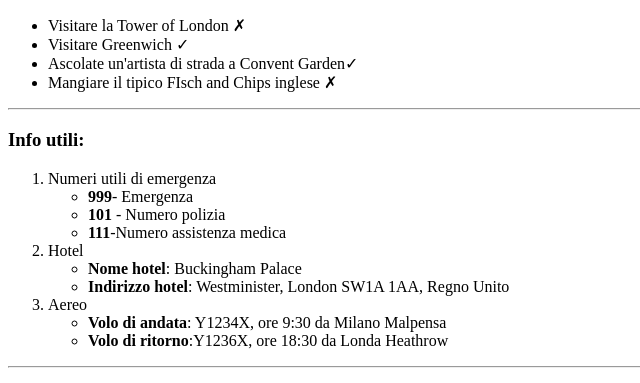
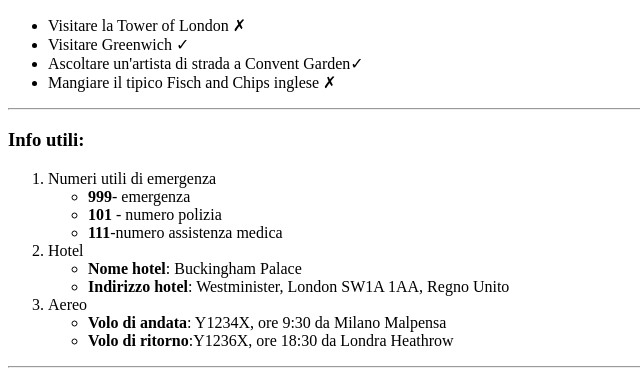
Before and after one commit to HiranyaRanawaka99/html-london-trip, a plain HTML site: page index.html in a window 1280 px wide. Shown: the part 342-725 px from the top of the page, 0-640 px from the left. Drawn offline with Linux system fonts and the light colour scheme.

Commit message:
Il mio viaggio a Londra

```diff
--- a/index.html
+++ b/index.html
@@ -56,17 +56,17 @@
         <ul>
             <li>Visitare la Tower of London &#10007; </li>
             <li>Visitare Greenwich &#10003;</li>
-            <li>Ascolate un'artista di strada a Convent Garden&#10003;</li>
-            <li>Mangiare il tipico FIsch and Chips inglese &#10007;</li>
+            <li>Ascoltare un'artista di strada a Convent Garden&#10003;</li>
+            <li>Mangiare il tipico Fisch and Chips inglese &#10007;</li>
         </ul>
         <hr>
         <h3>Info utili:</h3>
         <ol>
             <li>Numeri utili di emergenza</li>
             <ul>
-                <li><b>999</b>- Emergenza</li>
-                <li><b>101 </b>- Numero polizia</li>
-                <li><b>111</b>-Numero assistenza medica</li>
+                <li><b>999</b>- emergenza</li>
+                <li><b>101 </b>- numero polizia</li>
+                <li><b>111</b>-numero assistenza medica</li>
             </ul>
             <li>Hotel</li>
             <ul>
@@ -76,7 +76,7 @@
             <li>Aereo</li>
             <ul>
                 <li><b>Volo di andata</b>: Y1234X, ore 9:30 da Milano Malpensa</li>
-                <li><b>Volo di ritorno</b>:Y1236X, ore 18:30 da Londa Heathrow</li>
+                <li><b>Volo di ritorno</b>:Y1236X, ore 18:30 da Londra Heathrow</li>
             </ul>
         </ol>
         <hr>
```
